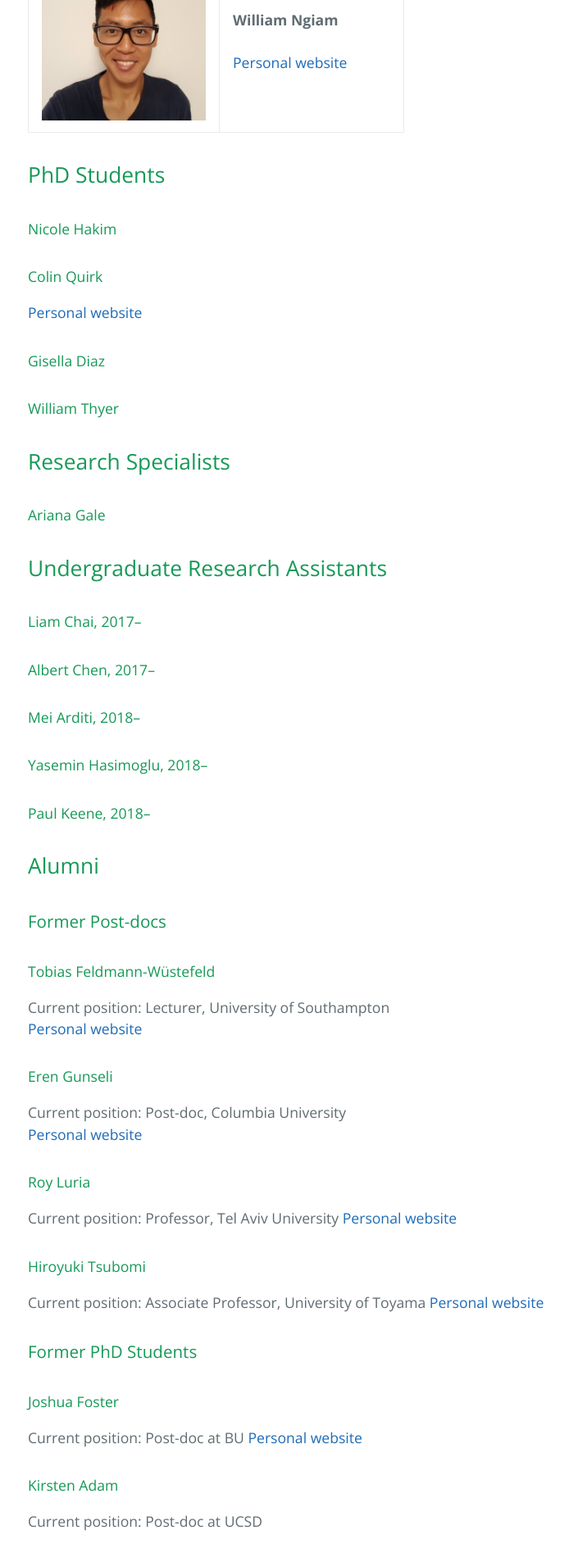
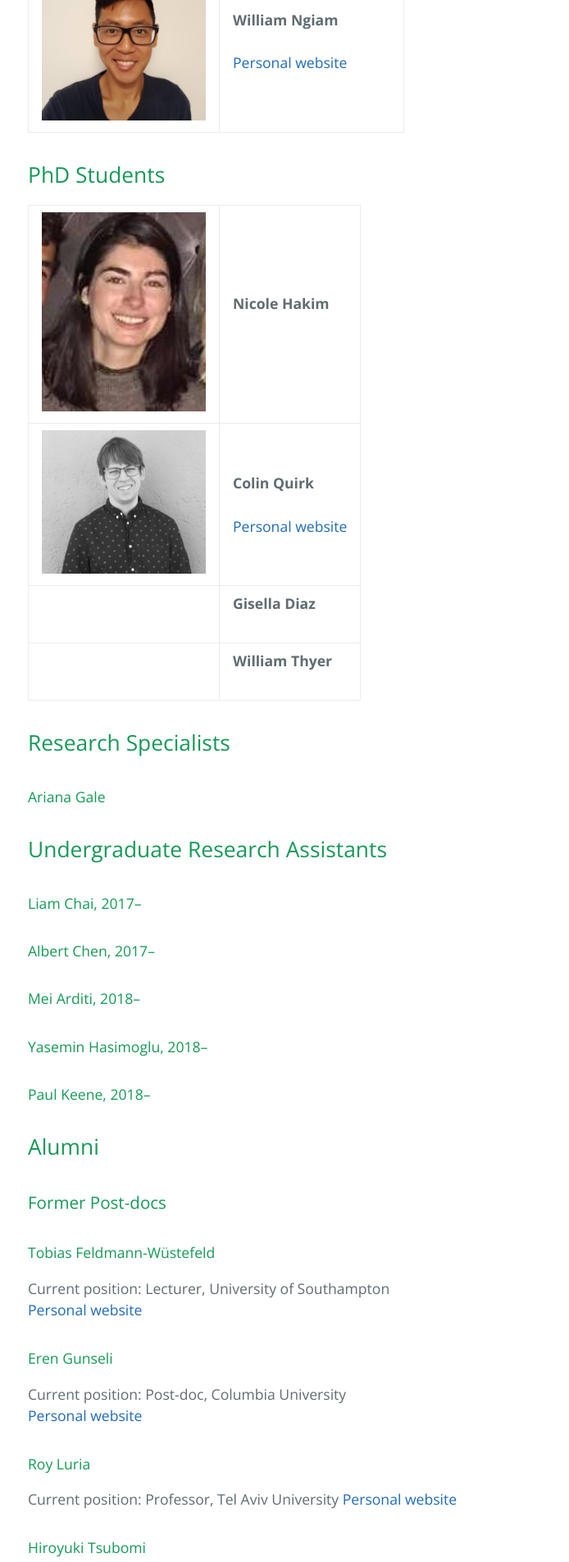
Before and after one commit to AwhVogelLab/awhvogellab.github.io, a Jekyll site: the page built from people.md, in a window 1280 px wide. Shown: the part 1330-3236 px from the top of the page at 82% size, without its empty margins (190-884 px from the left). Built offline with Jekyll 4.4.1, drawn with Linux system fonts in a browser that asks for light colours; our own code applies the rules of GitHub Pages for plain Markdown files.

Commit message:
Updating table for grad students

```diff
--- a/people.md
+++ b/people.md
@@ -66,12 +66,47 @@ layout: default
 
 ## PhD Students
 
-#### Nicole Hakim
-#### Colin Quirk
-[Personal website](http://colinquirk.com/)
-
-#### Gisella Diaz
-#### William Thyer
+<table>
+  <tr>
+  <td>
+    <img src="/files/images/hakim.jpg" style="width:200px"/>
+  </td>
+  <td>
+    <strong>Nicole Hakim</strong><br><br>
+    <span style='line-height:1.2em'>
+    </span>
+  </td>
+  </tr>
+  <tr>
+  <td>
+    <img src="/files/images/quirk.png" style="width:200px"/>
+  </td>
+  <td>
+    <strong>Colin Quirk</strong><br><br>
+    <span style='line-height:1.2em'>
+      <a href='http://colinquirk.com/'>Personal website</a>
+    </span>
+  </td>
+  </tr>
+  <tr>
+  <td>
+  </td>
+  <td>
+    <strong>Gisella Diaz</strong><br><br>
+    <span style='line-height:1.2em'>
+    </span>
+  </td>
+  </tr>
+    <tr>
+  <td>
+  </td>
+  <td>
+    <strong>William Thyer</strong><br><br>
+    <span style='line-height:1.2em'>
+    </span>
+  </td>
+  </tr>
+</table>
 
 ## Research Specialists
 
```
